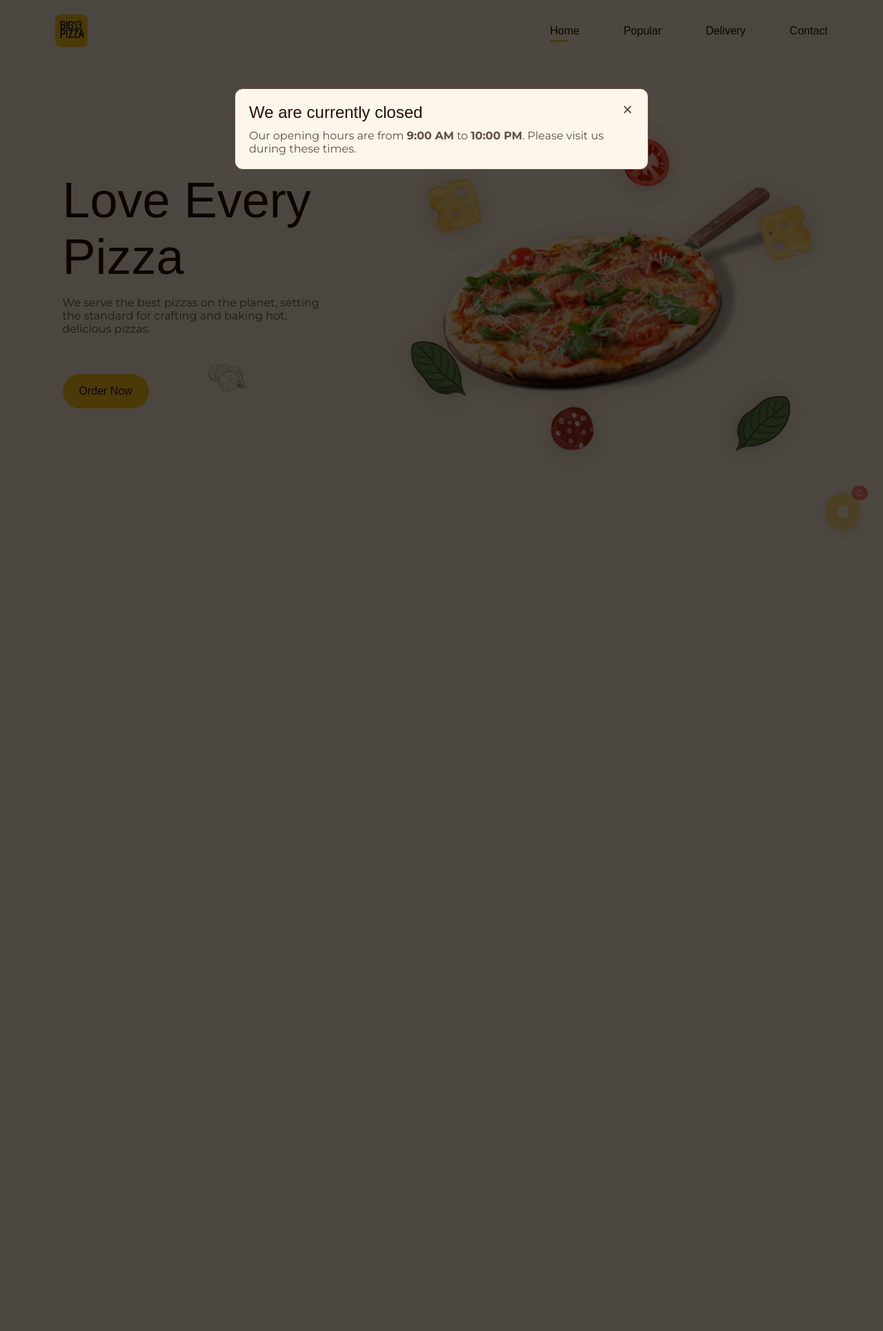
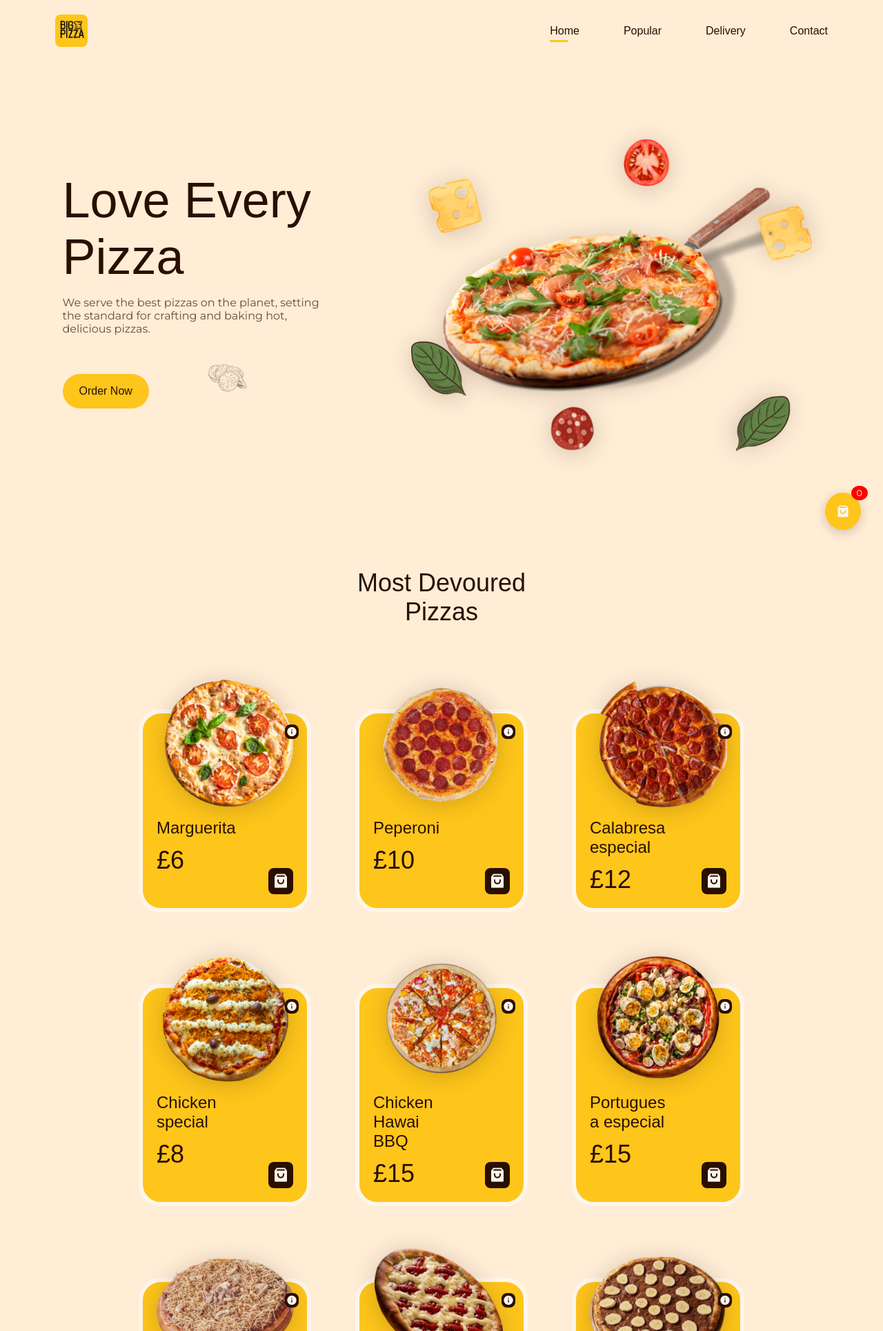
Before and after one commit to GuilhermeSalles/Tomas-BigPizza, a PHP site: page / in a window 1280 px wide. Shown: the top 1929 px of the page at 69% size. Before the commit the page ends 768 px from the top, so only its background shows below. Run offline with PHP 8.4, Linux system fonts and the light colour scheme; some web fonts are replaced.

Commit message:
Imagens, nomes atualizados

```diff
--- a/assets/css/styles.css
+++ b/assets/css/styles.css
@@ -451,7 +451,7 @@ img {
 
 @media (max-width: 480px) {
   .popular__title {
-    max-width: 80px; /* Ajuste a largura para dispositivos ainda menores */
+    max-width: 88px; /* Ajuste a largura para dispositivos ainda menores */
     font-size: 0.875rem; /* Diminui o tamanho da fonte para dispositivos menores */
   }
 }
@@ -1063,7 +1063,7 @@ img {
   color: var(--white-color);
   padding: 1rem;
   border-radius: 50%;
-  z-index: var(--z-fixed);
+  z-index: 99;
   display: flex;
   justify-content: center;
   align-items: center;
--- a/assets/js/main.js
+++ b/assets/js/main.js
@@ -174,7 +174,7 @@ document.querySelectorAll(".popular__button").forEach((button) => {
     const card = button.closest(".popular__card");
     const name = card.querySelector(".popular__title").textContent.trim();
     const price = parseFloat(
-      card.querySelector(".popular__price").textContent.replace("$", "")
+      card.querySelector(".popular__price").textContent.replace("£", "")
     );
     const image = card.querySelector("img").src;
 
@@ -229,32 +229,53 @@ document.getElementById("submit-order").addEventListener("click", function () {
 });
 // Dados dos itens com suas descrições, ajustando os caminhos das imagens
 const itemInfo = {
-  "Chicken Burger": {
-    img: "assets/img/popular-burger-chicken.png",
+  "Marguerita": {
+    img: "assets/img/Marguerita.png",
     description:
-      "A delicious chicken burger made with a crispy chicken fillet, lettuce, tomato, and mayonnaise on a toasted bun.",
+      "A classic Italian pizza with fresh tomatoes, mozzarella cheese, and a sprinkle of basil leaves. Simple, yet bursting with flavor.",
   },
-  "Meat Burger": {
-    img: "assets/img/popular-burger-meat.png",
+  "Peperoni": {
+    img: "assets/img/Peperoni.png",
     description:
-      "Juicy meat burger with cheddar cheese, lettuce, tomato, pickles, onions, and our signature sauce.",
+      "A flavorful pizza topped with spicy peperoni slices and melted mozzarella cheese, served on a crispy crust. A must-have for peperoni lovers.",
   },
-  "Grill Burger": {
-    img: "assets/img/popular-burger-grill.png",
+  "Calabresa especial": {
+    img: "assets/img/Calabresa-especial.png",
     description:
-      "A grilled burger with smoked bacon, cheddar cheese, barbecue sauce, lettuce, and tomato.",
+      "A savory pizza topped with slices of calabresa sausage, onions, and melted mozzarella, bringing a bold and hearty flavor to every bite.",
   },
-  "Classic Burger": {
-    img: "assets/img/popular-burger-classic.png",
+  "Chicken special": {
+    img: "assets/img/Chicken_special.png",
     description:
-      "Classic burger with a beef patty, cheddar cheese, lettuce, tomato, and ketchup, served on a toasted bun.",
+      "A delicious pizza with seasoned chicken, mozzarella, fresh vegetables, and a hint of garlic. Perfect for those who love chicken with a cheesy twist.",
   },
-  "Big Burger": {
-    img: "assets/img/popular-burger-big.png",
+  "Chicken Hawai BBQ": {
+    img: "assets/img/Chicken-Hawai-BBQ.png",
     description:
-      "Our biggest burger yet, featuring two beef patties, bacon, cheese, lettuce, tomato, onions, and our secret sauce.",
+      "A tropical fusion of flavors featuring tender chicken, barbecue sauce, mozzarella, and sweet pineapple slices. A delightful mix of sweet and savory.",
+  },
+  "Portuguesa especial": {
+    img: "assets/img/Portuguesa-especial.png",
+    description:
+      "A rich combination of mozzarella, ham, onions, black olives, eggs, and a touch of oregano, all on a crispy thin crust. A true Portuguese favorite.",
+  },
+  "Strogonoff special": {
+    img: "assets/img/Strogonoff-special.png",
+    description:
+      "A unique pizza inspired by the famous stroganoff dish, featuring creamy stroganoff sauce, tender beef strips, and mozzarella. A true gourmet experience.",
+  },
+  "Romeu & Julieta": {
+    img: "assets/img/Romeu-Julieta.png",
+    description:
+      "A sweet and savory combination of cheese and guava paste, this dessert pizza is a tribute to the famous Brazilian pairing of 'Romeu e Julieta'.",
+  },
+  "Banana & Nutella": {
+    img: "assets/img/Banana-Nutella.png",
+    description:
+      "A decadent dessert pizza topped with slices of banana and a generous drizzle of Nutella, creating a perfect mix of fruity and chocolatey indulgence.",
   },
 };
+
 
 // Função para abrir o modal com as informações do item
 function openInfoModal(title) {
@@ -296,8 +317,8 @@ document.getElementById("close-info-modal").addEventListener("click", () => {
 });
 
 // Definir horários de abertura e fechamento
-const openingTime = 9; // 9:00 AM
-const closingTime = 22; // 10:00 PM
+const openingTime = 22; // 9:00 AM
+const closingTime = 24; // 10:00 PM
 
 // Verificar horário atual da Irlanda do Norte
 function isWithinOperatingHours() {
--- a/index.html
+++ b/index.html
@@ -160,13 +160,13 @@
          <div class="popular__container container grid">
 
             <article class="popular__card">
-               <img src="assets/img/popular-burger-chicken.png" alt="image popular burger" class="popular__img">
+               <img src="assets/img/Marguerita.png" alt="image popular burger" class="popular__img">
                <button class="info__button">
                   <i class="ri-information-fill"></i>
                </button>
 
-               <h2 class="popular__title">Chicken Burger</h2>
-               <span class="popular__price">$6</span>
+               <h2 class="popular__title">Marguerita</h2>
+               <span class="popular__price">£6</span>
 
                <button class="popular__button">
                   <i class="ri-shopping-bag-3-fill"></i>
@@ -174,12 +174,12 @@
             </article>
 
             <article class="popular__card">
-               <img src="assets/img/popular-burger-meat.png" alt="image popular burger" class="popular__img">
+               <img src="assets/img/Peperoni.png" alt="image popular burger" class="popular__img">
                <button class="info__button">
                   <i class="ri-information-fill"></i>
                </button>
-               <h2 class="popular__title">Meat Burger</h2>
-               <span class="popular__price">$10</span>
+               <h2 class="popular__title">Peperoni</h2>
+               <span class="popular__price">£10</span>
 
                <button class="popular__button">
                   <i class="ri-shopping-bag-3-fill"></i>
@@ -187,12 +187,12 @@
             </article>
 
             <article class="popular__card">
-               <img src="assets/img/popular-burger-grill.png" alt="image popular burger" class="popular__img">
+               <img src="assets/img/Calabresa-especial.png" alt="image popular burger" class="popular__img">
                <button class="info__button">
                   <i class="ri-information-fill"></i>
                </button>
-               <h2 class="popular__title">Grill Burger</h2>
-               <span class="popular__price">$12</span>
+               <h2 class="popular__title">Calabresa especial</h2>
+               <span class="popular__price">£12</span>
 
                <button class="popular__button">
                   <i class="ri-shopping-bag-3-fill"></i>
@@ -200,12 +200,12 @@
             </article>
 
             <article class="popular__card">
-               <img src="assets/img/popular-burger-classic.png" alt="image popular burger" class="popular__img">
+               <img src="assets/img/Chicken_special.png" alt="image popular burger" class="popular__img">
                <button class="info__button">
                   <i class="ri-information-fill"></i>
                </button>
-               <h2 class="popular__title">Classic Burger</h2>
-               <span class="popular__price">$8</span>
+               <h2 class="popular__title">Chicken special</h2>
+               <span class="popular__price">£8</span>
 
                <button class="popular__button">
                   <i class="ri-shopping-bag-3-fill"></i>
@@ -213,17 +213,70 @@
             </article>
 
             <article class="popular__card">
-               <img src="assets/img/popular-burger-big.png" alt="image popular burger" class="popular__img">
+               <img src="assets/img/Chicken-Hawai-BBQ.png" alt="image popular burger" class="popular__img">
                <button class="info__button">
                   <i class="ri-information-fill"></i>
                </button>
-               <h2 class="popular__title">Big Burger</h2>
-               <span class="popular__price">$15</span>
+               <h2 class="popular__title">Chicken Hawai BBQ</h2>
+               <span class="popular__price">£15</span>
 
                <button class="popular__button">
                   <i class="ri-shopping-bag-3-fill"></i>
                </button>
             </article>
+
+            <article class="popular__card">
+               <img src="assets/img/Portuguesa-especial.png" alt="image popular burger" class="popular__img">
+               <button class="info__button">
+                  <i class="ri-information-fill"></i>
+               </button>
+               <h2 class="popular__title">Portuguesa especial</h2>
+               <span class="popular__price">£15</span>
+
+               <button class="popular__button">
+                  <i class="ri-shopping-bag-3-fill"></i>
+               </button>
+            </article>
+
+            <article class="popular__card">
+               <img src="assets/img/Strogonoff-special.png" alt="image popular burger" class="popular__img">
+               <button class="info__button">
+                  <i class="ri-information-fill"></i>
+               </button>
+               <h2 class="popular__title">Strogonoff special</h2>
+               <span class="popular__price">£15</span>
+
+               <button class="popular__button">
+                  <i class="ri-shopping-bag-3-fill"></i>
+               </button>
+            </article>
+
+            <article class="popular__card">
+               <img src="assets/img/Romeu-Julieta.png" alt="image popular burger" class="popular__img">
+               <button class="info__button">
+                  <i class="ri-information-fill"></i>
+               </button>
+               <h2 class="popular__title">Romeu & Julieta</h2>
+               <span class="popular__price">£15</span>
+
+               <button class="popular__button">
+                  <i class="ri-shopping-bag-3-fill"></i>
+               </button>
+            </article>
+
+            <article class="popular__card">
+               <img src="assets/img/Banana-Nutella.png" alt="image popular burger" class="popular__img">
+               <button class="info__button">
+                  <i class="ri-information-fill"></i>
+               </button>
+               <h2 class="popular__title">Banana & Nutella</h2>
+               <span class="popular__price">£15</span>
+
+               <button class="popular__button">
+                  <i class="ri-shopping-bag-3-fill"></i>
+               </button>
+            </article>
+
          </div>
       </section>
 
```
Also changed, not shown: assets/img/Banana-Nutella.png (added), assets/img/Calabresa-especial.png (added), assets/img/Chicken-Hawai-BBQ.png (added), assets/img/Chicken_special.png (added), assets/img/Marguerita.png (added), assets/img/Peperoni.png (added), assets/img/Portuguesa-especial.png (added), assets/img/Romeu-Julieta.png (added), assets/img/Strogonoff-special.png (added), assets/img/favicon.png (deleted), assets/img/popular-burger-big.png (deleted), assets/img/popular-burger-chicken.png (deleted), assets/img/popular-burger-classic.png (deleted), assets/img/popular-burger-grill.png (deleted), 1 more files.
